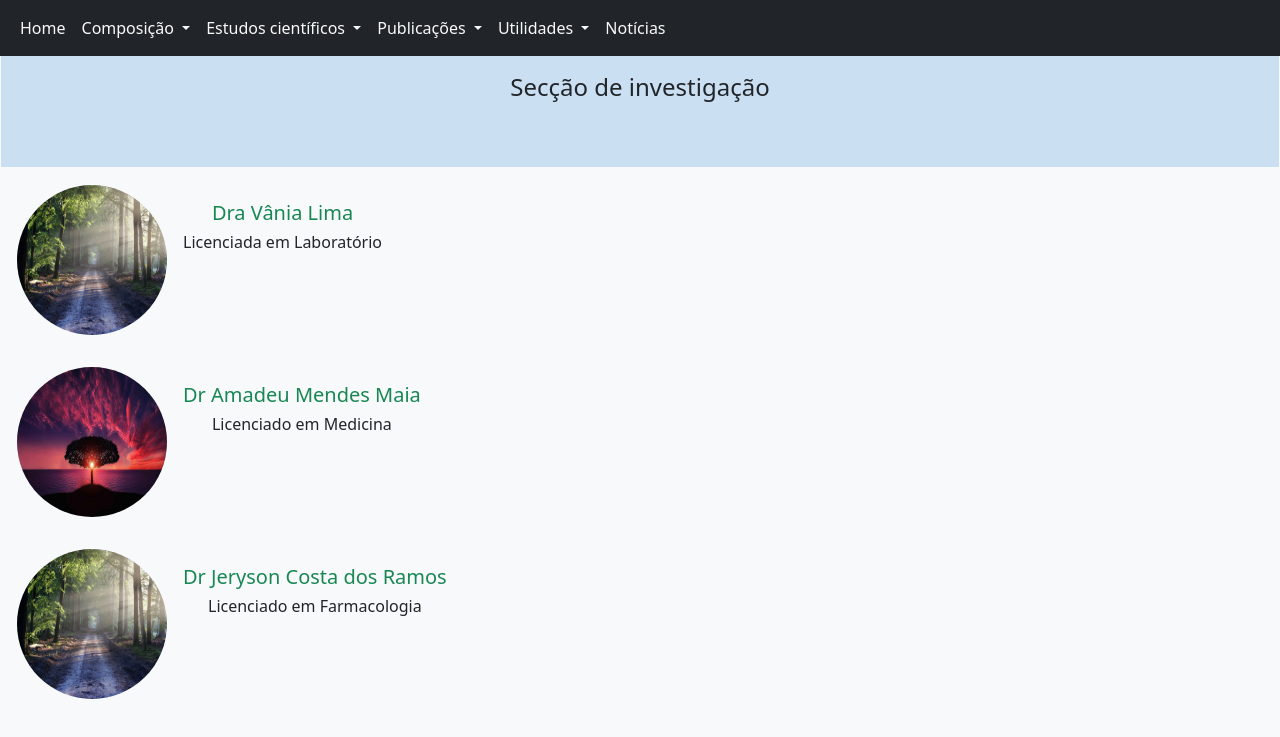
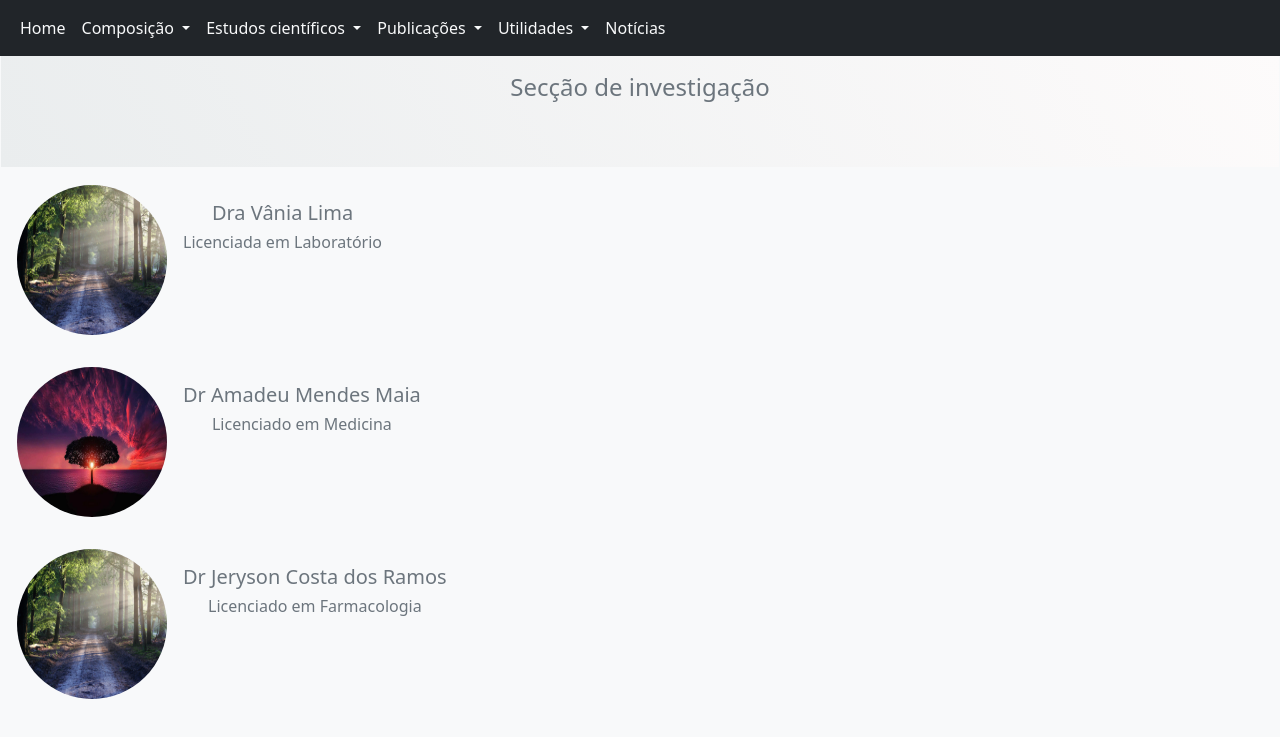
Before and after one commit to Ekoko-Clesh/website, a plain HTML site: page Composicao/Seccao de investigacao/index.html in a window 1280 px wide. Shown: the top 737 px of the page. Drawn offline with nearby package versions, Linux system fonts and the light colour scheme; a script that the page names is missing.

Commit message:
Add files via upload

```diff
--- a/Composicao/Seccao de investigacao/index.html
+++ b/Composicao/Seccao de investigacao/index.html
@@ -45,11 +45,15 @@
                             Estudos cient&iacute;ficos
                         </a>
                         <ul class="dropdown-menu" aria-labelledby="navbarScrollingDropdown">
-                            <li><a class="dropdown-item" href="../../Estudos Cientificos/base de dados/index.html">Base de
+                            <li><a class="dropdown-item" href="../../Estudos Cientificos/base de dados/index.html">Base
+                                    de
                                     dados cesic</a></li>
-                            <li><a class="dropdown-item" href="../../Estudos Cientificos/informações_investigadores/index.html">Informa&ccedil;&otilde;es
+                            <li><a class="dropdown-item"
+                                    href="../../Estudos Cientificos/informações_investigadores/index.html">Informa&ccedil;&otilde;es
                                     investigadores</a>
-                            <li><a class="dropdown-item" href="../../Estudos Cientificos/instrumentos de avaliação CESIC/index.html">Instrumento de
+                            <li><a class="dropdown-item"
+                                    href="../../Estudos Cientificos/instrumentos de avaliação CESIC/index.html">Instrumento
+                                    de
                                     avalia&ccedil;&atilde;o CESIC</a></li>
                         </ul>
                     </li>
@@ -64,7 +68,8 @@
                                     cient&iacute;ficos</a></li>
                             <li><a class="dropdown-item" href="../../Publicacoes/Livros/index.html">Livros</a></li>
                             <li><a class="dropdown-item"
-                                    href="../../Publicacoes/publicações_CESIC/index.html">Publica&ccedil;&otilde;es CESIC</a></li>
+                                    href="../../Publicacoes/publicações_CESIC/index.html">Publica&ccedil;&otilde;es
+                                    CESIC</a></li>
                         </ul>
                     </li>
                     </li>
@@ -89,7 +94,8 @@
         </div>
     </nav>
     <div class="mt-5">
-        <div class="mt-5" style="background-color:#cbdff3; height:120px;border:1px solid #f8f9fa;">
+        <div class="mt-5 text-secondary"
+            style=" background: #fdfbfb; background: -moz-linear-gradient(-121deg,  #fdfbfb 0%,#eaedee 100%); background: -webkit-linear-gradient(-121deg,  #fdfbfb 0%,#eaedee 100%); background: linear-gradient(-121deg,  #fdfbfb 0%,#eaedee 100%); height:120px;border:1px solid #f8f9fa;">
             <h4 class="text-center m-4">Sec&ccedil;&atilde;o de investiga&ccedil;&atilde;o</h4>
         </div>
     </div>
@@ -101,17 +107,17 @@
                 <div class="h-100">
                     <div class="card-body d-flex">
                         <div class="text-center">
-                                <img src="../../imagens/avenue.jpg"
-                                    style="width:150px; height:150px; border-radius:50%;" alt="" srcset="">
+                            <img src="../../imagens/avenue.jpg" style="width:150px; height:150px; border-radius:50%;"
+                                alt="" srcset="">
                         </div>
                         <div class="m-3">
-    <h5 class="text-center text-success">
+                            <h5 class="text-center text-secondary">
                                 Dra Vânia Lima
                             </h5>
                             <input type="hidden" id="nome1" value="Dra Vânia Lima">
                             <input type="hidden" id="image_url1" value="../../imagens/avenue.jpg">
                             <input type="hidden" id="descricao1" value="DESCRICAO">
-<h6 class="text-center">Licenciada em Laboratório</h6>
+                            <h6 class="text-center text-secondary">Licenciada em Laboratório</h6>
                         </div>
 
                     </div>
@@ -121,17 +127,17 @@
                 <div class="h-100">
                     <div class="card-body d-flex">
                         <div class="text-center">
-                                <img src="../../imagens/tree.jpg"
-                                    style="width:150px; height:150px; border-radius:50%;" alt="" srcset="">
+                            <img src="../../imagens/tree.jpg" style="width:150px; height:150px; border-radius:50%;"
+                                alt="" srcset="">
                         </div>
                         <div class="m-3">
-    <h5 class="text-center text-success">
+                            <h5 class="text-center text-secondary">
                                 Dr Amadeu Mendes Maia
                             </h5>
                             <input type="hidden" id="nome2" value="Dr Amadeu Mendes Maia">
                             <input type="hidden" id="image_url2" value="../../imagens/tree.jpg">
                             <input type="hidden" id="descricao2" value="DESCRICAO">
-<h6 class="text-center">Licenciado em Medicina</h6>
+                            <h6 class="text-center text-secondary">Licenciado em Medicina</h6>
                         </div>
 
                     </div>
@@ -141,16 +147,16 @@
                 <div class="h-100">
                     <div class="card-body d-flex">
                         <div class="text-center">
-                                <img src="../../imagens/avenue.jpg"
-                                    style="width:150px; height:150px; border-radius:50%;" alt="" srcset="">
+                            <img src="../../imagens/avenue.jpg" style="width:150px; height:150px; border-radius:50%;"
+                                alt="" srcset="">
                         </div>
                         <div class="m-3">
-    <h5 class="text-center text-success">
+                            <h5 class="text-center text-secondary">
                                 Dr Jeryson Costa dos Ramos
                             </h5>
                             <input type="hidden" id="nome3" value="Dr Jeryson Costa dos Ramos">
                             <input type="hidden" id="image_url3" value="../../imagens/avenue.jpg">
-<h6 class="text-center">Licenciado em Farmacologia</h6>
+                            <h6 class="text-center text-secondary">Licenciado em Farmacologia</h6>
                             <input type="hidden" name="descricao" id="descricao3" value="DESCRICAO">
                         </div>
                     </div>
```
Also changed, not shown: Composicao/Presidente/index.html (+1 -2 lines), Composicao/Seccao assistencial/index.html (+7 -7 lines), Estudos Cientificos/informações_investigadores/index.html (+3 -19 lines), Publicacoes/Livros/index.html (+1 -4 lines). Lines whose indentation alone changed are shown as unchanged.
